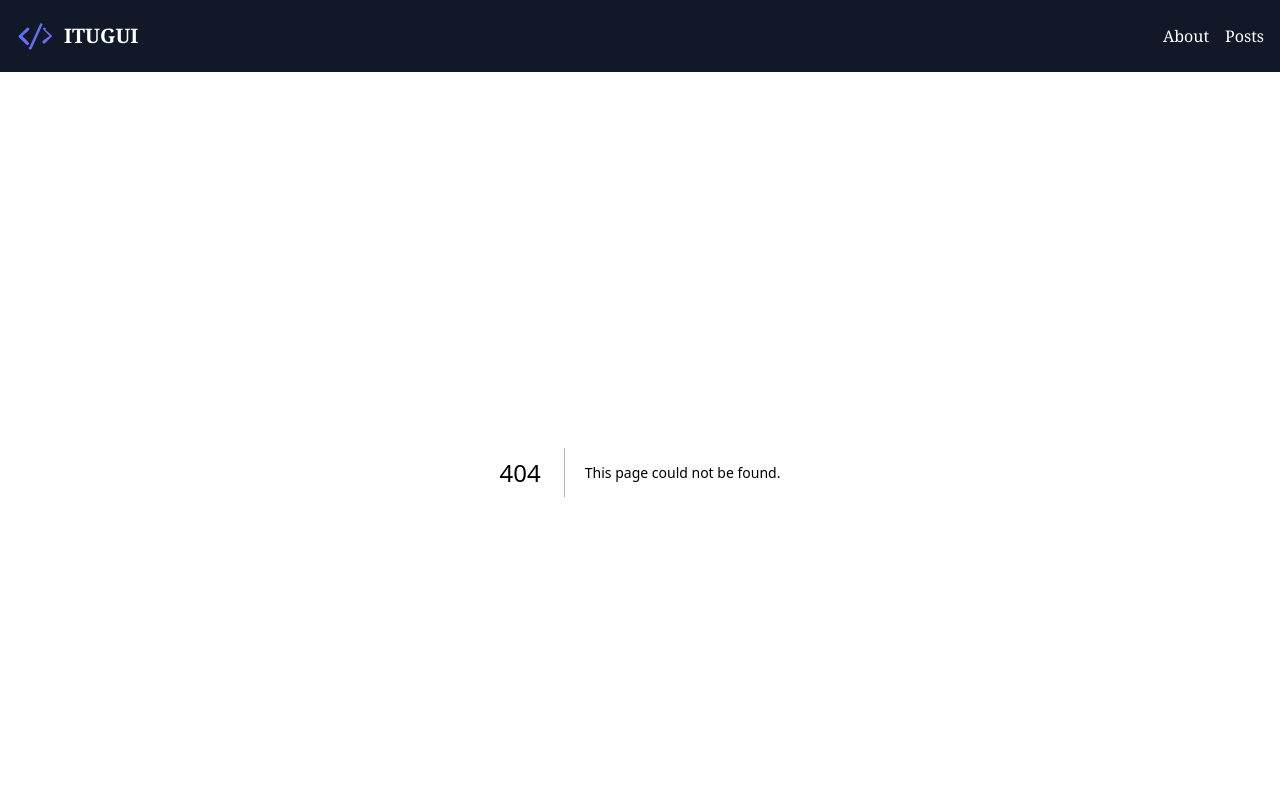
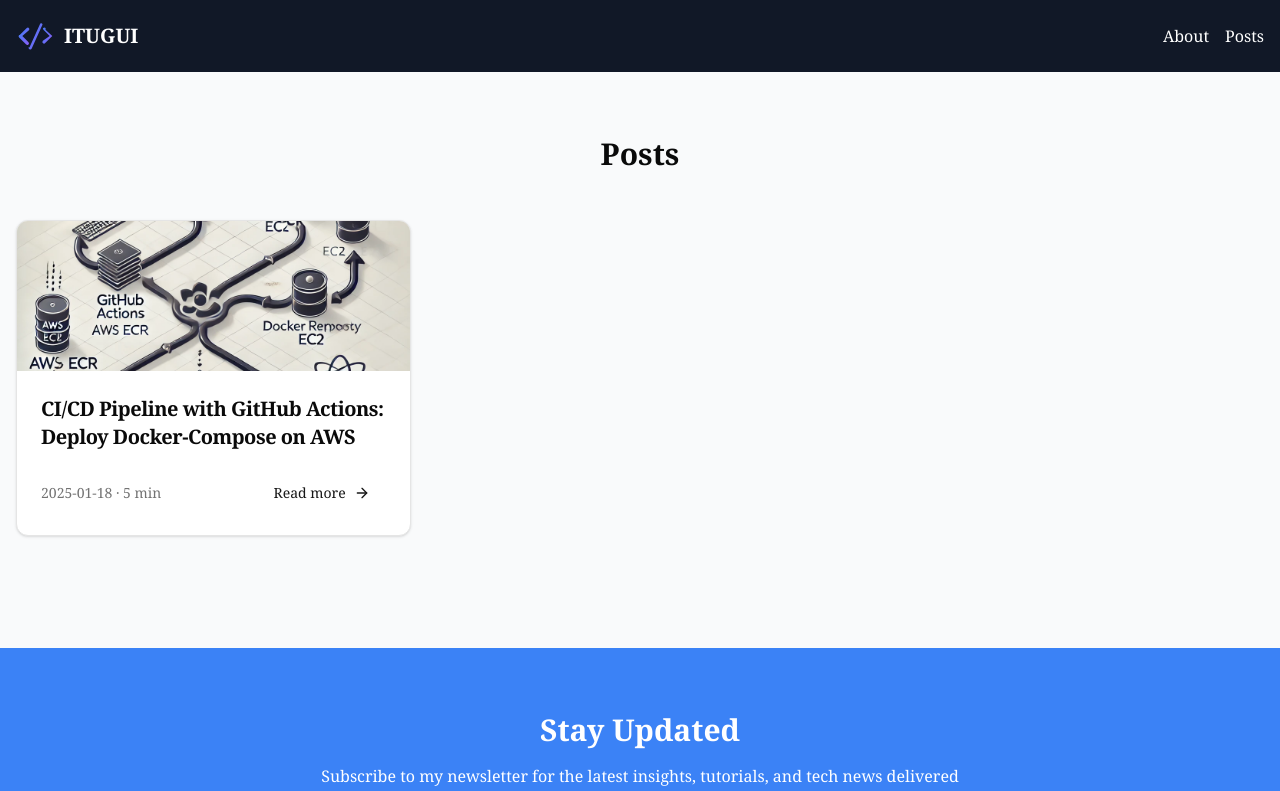
Before and after one commit to itfwf/itugui-blog, a Next.js app: page /blog in a window 1280 px wide. Before the commit this address had no page. Shown: the top 791 px of the page. Built offline with nearby package versions, Linux system fonts and the light colour scheme.

Commit message:
dummy blog route and sitemap

```diff
--- /dev/null
+++ b/app/blog/page.tsx
@@ -0,0 +1,8 @@
+import { RecentPosts } from "@/components/recent-posts";
+
+export default function BlogHomePage() {
+
+    return (
+        <RecentPosts />
+    )
+}
--- /dev/null
+++ b/app/sitemap.ts
@@ -0,0 +1,36 @@
+import { getAllPosts } from '@/lib/posts';
+import type { MetadataRoute } from 'next'
+
+const baseUrl = 'https://itugui.com';
+export default function sitemap(): MetadataRoute.Sitemap {
+
+    const postsUrls: MetadataRoute.Sitemap = getAllPosts().
+        map(preview => ({
+            url: `${baseUrl}/blog/${preview.slug}`,
+            priority: 0.8,
+            changeFrequency: "monthly",
+            lastModified: new Date(preview.date) || new Date(),
+        }));
+
+    return [
+        {
+            url: 'https://itugui.com',
+            lastModified: new Date(),
+            changeFrequency: 'weekly',
+            priority: 1,
+        },
+        {
+            url: 'https://itugui.com/blog',
+            lastModified: new Date(),
+            changeFrequency: 'weekly',
+            priority: 0.9,
+        },
+        {
+            url: 'https://itugui.com/about',
+            lastModified: new Date(),
+            changeFrequency: 'yearly',
+            priority: 0.8,
+        },
+        ...postsUrls
+    ]
+}
--- a/components/recent-posts.tsx
+++ b/components/recent-posts.tsx
@@ -1,11 +1,12 @@
-import { getRecentPosts, } from "@/lib/posts";
+import { getAllPosts, } from "@/lib/posts";
 import { ArrowRight } from "lucide-react";
 import { Button } from "./ui/button";
+import Image from 'next/image'
 import { Card, CardHeader, CardTitle, CardFooter } from "./ui/card";
 import Link from "next/link";
 
 export const RecentPosts = () => {
-    const posts = getRecentPosts();
+    const posts = getAllPosts();
 
     return (
         <section className="py-16 bg-gray-50 dark:bg-gray-900">
@@ -14,8 +15,8 @@
                 <div className="grid grid-cols-1 md:grid-cols-2 lg:grid-cols-3 gap-8 mb-12">
                     {posts.map((post) => (
                         <Card key={post.slug} className="flex flex-col overflow-hidden transition-all duration-300 hover:shadow-xl hover:-translate-y-1">
-                            <img
-                                src={`/images/${post.image}`}
+                            <Image
+                                src={`/images/${post.slug}/${post.image}`}
                                 alt={post.title}
                                 width={500}
                                 height={150}
--- a/lib/posts.ts
+++ b/lib/posts.ts
@@ -6,7 +6,6 @@
 import html from "remark-html";
 
 export type PostPreview = {
-
   slug: string;
   title: string;
   date: string;
@@ -34,7 +33,7 @@
 }
 const postsDirectory = path.join(process.cwd(), 'posts');
 
-export const getRecentPosts = () => {
+export const getAllPosts = () => {
 
   const fileNames = fs.readdirSync(postsDirectory);
   const allPostsData = fileNames.map((fileName) => {
--- a/posts/ci-cd-pipeline-docker-compose-aws-ecr-ec2-github-actions.md
+++ b/posts/ci-cd-pipeline-docker-compose-aws-ecr-ec2-github-actions.md
@@ -4,7 +4,7 @@
 excerpt: 'Looking to simplify your deployments? This step-by-step guide shows you how to build a powerful CI/CD pipeline with GitHub Actions to deploy Docker-Compose applications on AWS using ECR and EC2. Perfect for DevOps engineers and developers!'
 tags: ['CI/CD', 'Docker', 'GitHub Actions', 'AWS', 'ECR', 'EC2', 'docker-compose', 'DevOps', 'automation', 'cloud-deployment']
 readTime: 5 min
-date: '2024-11-24'
+date: '2025-01-18'
 image: ci-cd-pipeline-aws-github-actions.webp
 ---
 
```
Also changed, not shown: public/images/ci-cd-pipeline-docker-compose-aws-ecr-ec2-github-actions/ci-cd-pipeline-aws-github-actions.webp (renamed from public/images/ci-cd-pipeline-aws-github-actions.webp).
